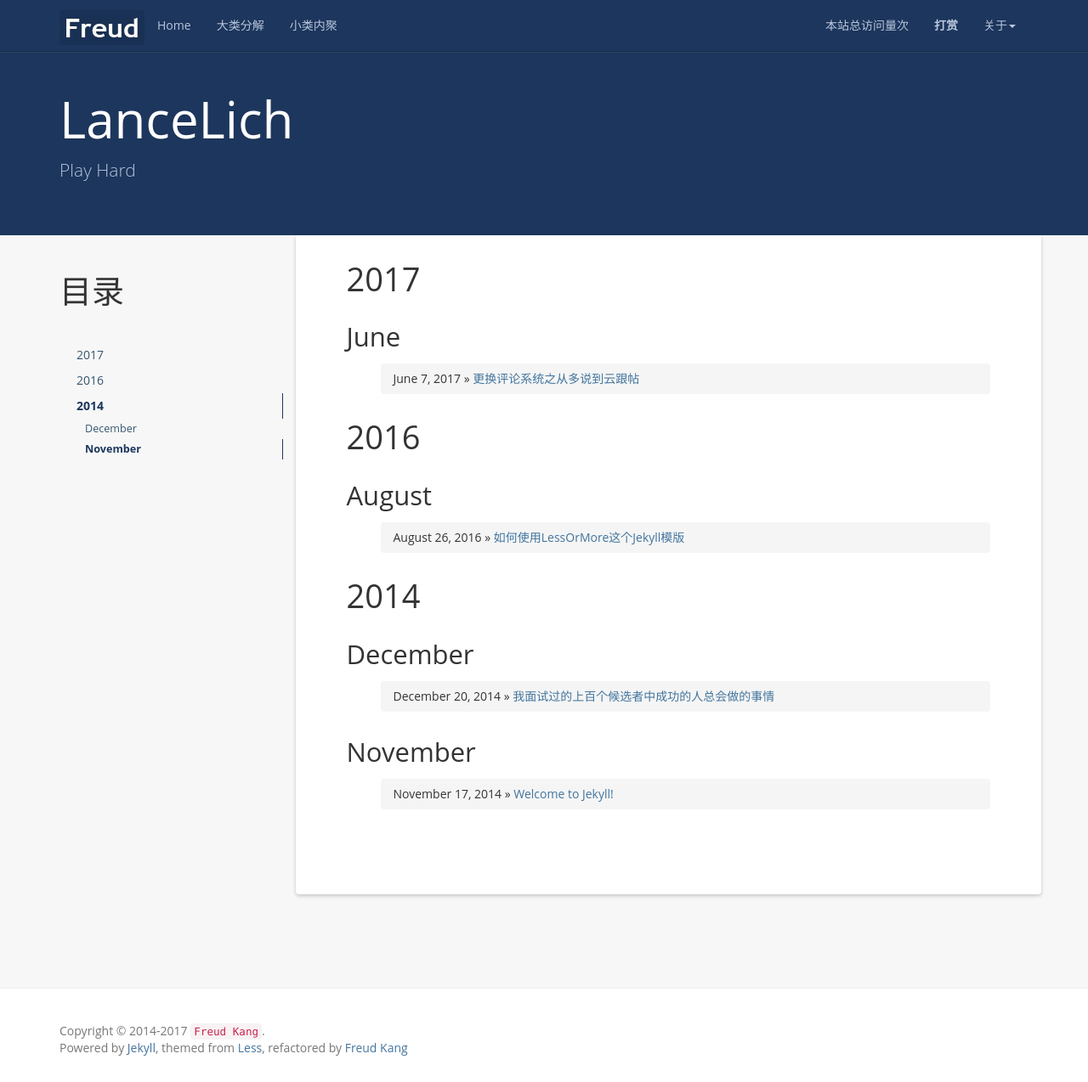
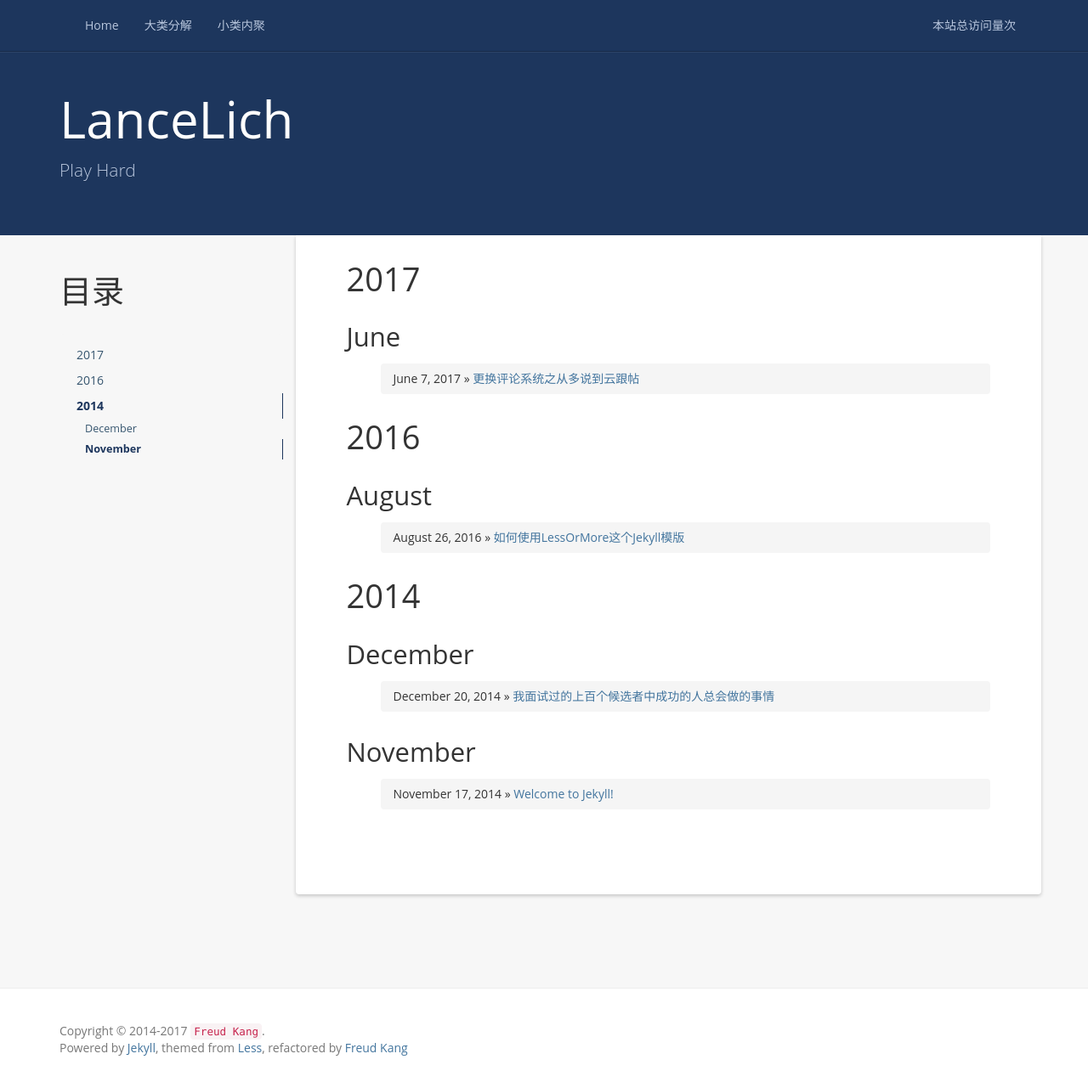
Before and after one commit to LanceLich/LanceLich.github.io, a Jekyll site: the page built from index.html, in a window 1280 px wide and 1274 px high. Shown: the whole window at 85% size. Built offline with Jekyll 4.4.1, drawn with Linux system fonts in a browser that asks for light colours; nearby versions of some CDN libraries; a script that is not in the unit is left out; the list of posts is cut into pages by our own code; comment, search, counter and statistics services are not loaded.

Commit message:
change web header and lefttree

```diff
--- a/_includes/header.html
+++ b/_includes/header.html
@@ -6,9 +6,7 @@
         <span class="icon-bar"></span>
         <span class="icon-bar"></span>
       </button>
-      <a href="/" class="navbar-brand">
-        <img src="{{ '/styles/images/logo.jpg' | prepend: site.baseurl }}">
-      </a>
+
     </div>
     <nav class="collapse navbar-collapse bs-navbar-collapse" role="navigation">
       <ul class="nav navbar-nav">
@@ -26,22 +24,7 @@
         <li>
             <a><span id="busuanzi_container_site_pv">本站总访问量<span id="busuanzi_value_site_pv"></span>次</span></a>
         </li>
-        <li>
-          <a href="{{ '/donate/' | prepend: site.baseurl }}"><strong>打赏</strong></a>
-        </li>
-        <li class="dropdown">
-          <a href="#" class="dropdown-toggle" data-toggle="dropdown">关于<b class="caret"></b></a>
-          <ul class="dropdown-menu">
-            <li><a rel="nofollow" target="_blank" href="{{site.github}}">Github</a></li>
-            <li><a rel="nofollow" target="_blank" href="{{site.resume_site}}">关于作者</a></li>
-            <li><a rel="nofollow" href="{{ '/books' | prepend: site.baseurl }}">我的书单</a></li>
-            <li><a rel="nofollow" href="http://www.hifreud.com/domains/">域名管理</a></li>
-            <li><a rel="nofollow" href="{{ '/reference' | prepend: site.baseurl }}">推荐博客</a></li>
-            <li><a href="{{ '/feed.xml' | prepend: site.baseurl }}">RSS订阅</a></li>
-            <li class="divider"></li>
-            <li><a rel="nofollow" target="_blank" href="https://github.com/luoyan35714/LessOrMore.git">本项目</a></li>
-          </ul>
-        </li>
+
       </ul>
     </nav>
   </div>
--- a/_includes/lefttree.html
+++ b/_includes/lefttree.html
@@ -1,5 +1,5 @@
 <div id="navigation">
-  <h1>目录111</h1>
+  <h1>目录</h1>
   <ul class="nav sidenav">
 <!--
     {% for post in site.posts  %}
```
